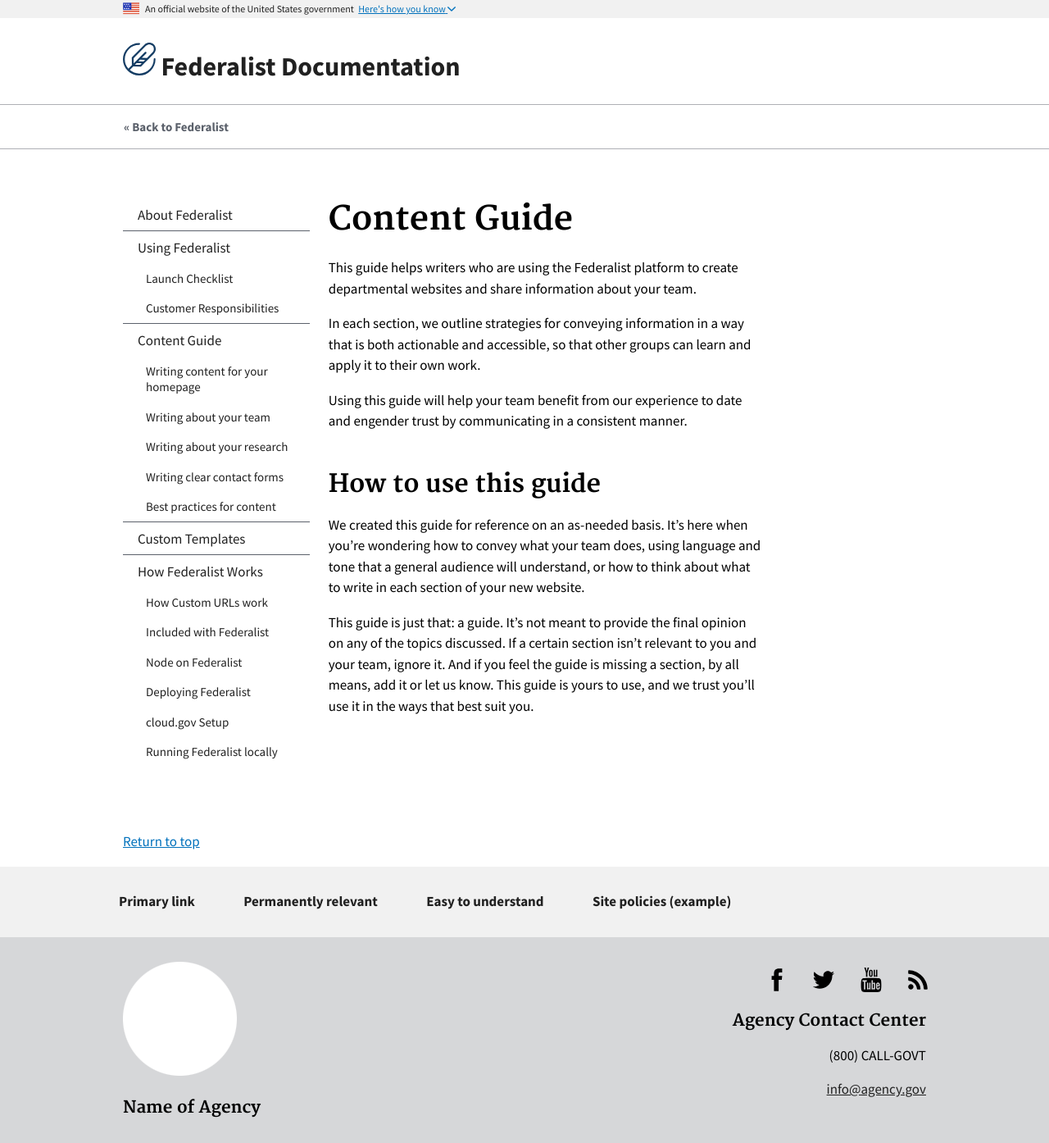
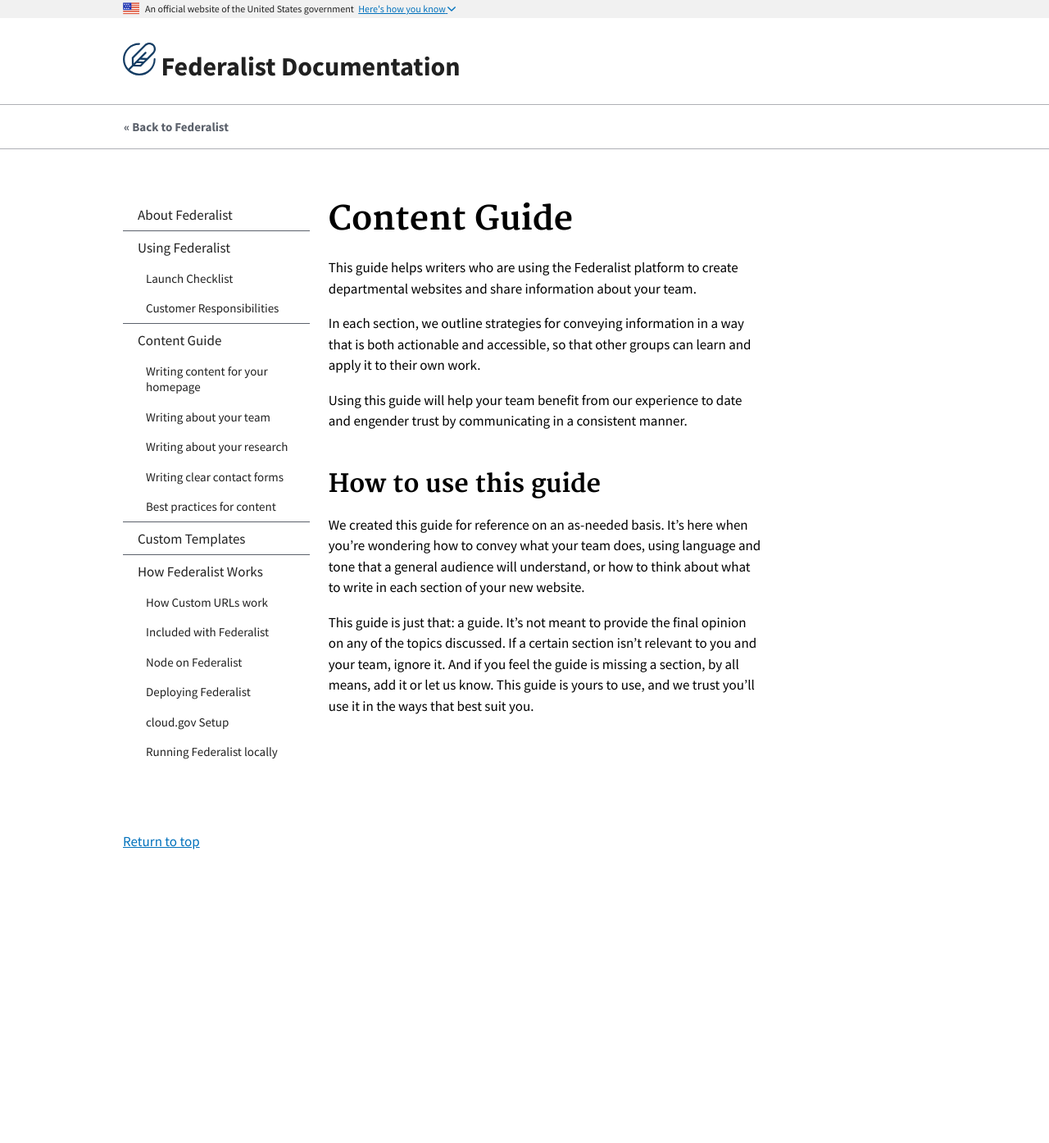
Before and after one commit to Macy-FK/federaliste, a Jekyll site: the page built from pages/content-guide.md, in a window 1280 px wide. Shown: the whole page at 82% size. Built offline with Jekyll 4.4.1, drawn with Linux system fonts in a browser that asks for light colours; Markdown is read by kramdown in place of the engine named in the settings; after the commit the page ends 1057 px from its top, so only the background shows below that.

Commit message:
test footer update

```diff
--- a/_includes/footer.html
+++ b/_includes/footer.html
@@ -3,52 +3,4 @@
   <div class="usa-grid usa-footer-return-to-top">
     <a href="#">Return to top</a>
   </div>
-  <div class="usa-footer-primary-section">
-    <div class="usa-grid-full">
-      <nav class="usa-footer-nav">
-        <ul class="usa-unstyled-list">
-          <li class="usa-width-one-fourth usa-footer-primary-content">
-            <a class="usa-footer-primary-link" href="javascript:void(0);">Primary link</a>
-          </li>
-          <li class="usa-width-one-fourth usa-footer-primary-content">
-            <a class="usa-footer-primary-link" href="javascript:void(0);">Permanently relevant</a>
-          </li>
-          <li class="usa-width-one-fourth usa-footer-primary-content">
-            <a class="usa-footer-primary-link" href="javascript:void(0);">Easy to understand</a>
-          </li>
-          <li class="usa-width-one-fourth usa-footer-primary-content">
-            <a class="usa-footer-primary-link" href="javascript:void(0);">Site policies (example)</a>
-          </li>
-        </ul>
-      </nav>
-    </div>
-  </div>
-
-  <div class="usa-footer-secondary_section">
-    <div class="usa-grid">
-      <div class="usa-footer-logo usa-width-one-half">
-        <img class="usa-footer-circle-124" src="{{ site.baseurl }}/assets/uswds/img/logo-img.png" alt="Logo image">
-        <h3 class="usa-footer-logo-heading">Name of Agency</h3>
-      </div>
-      <div class="usa-footer-contact-links usa-width-one-half">
-        <a class="usa-link-facebook" href="javascript:void(0);">
-          <span>Facebook</span>
-        </a>
-        <a class="usa-link-twitter" href="javascript:void(0);">
-          <span>Twitter</span>
-        </a>
-        <a class="usa-link-youtube" href="javascript:void(0);">
-          <span>YouTube</span>
-        </a>
-        <a class="usa-link-rss" href="javascript:void(0);">
-          <span>RSS</span>
-        </a>
-        <address>
-          <h3 class="usa-footer-contact-heading">Agency Contact Center</h3>
-          <p>(800) CALL-GOVT</p>
-          <a href="mailto:info@agency.gov">info@agency.gov</a>
-        </address>
-      </div>
-    </div>
-  </div>
 </footer>
```
